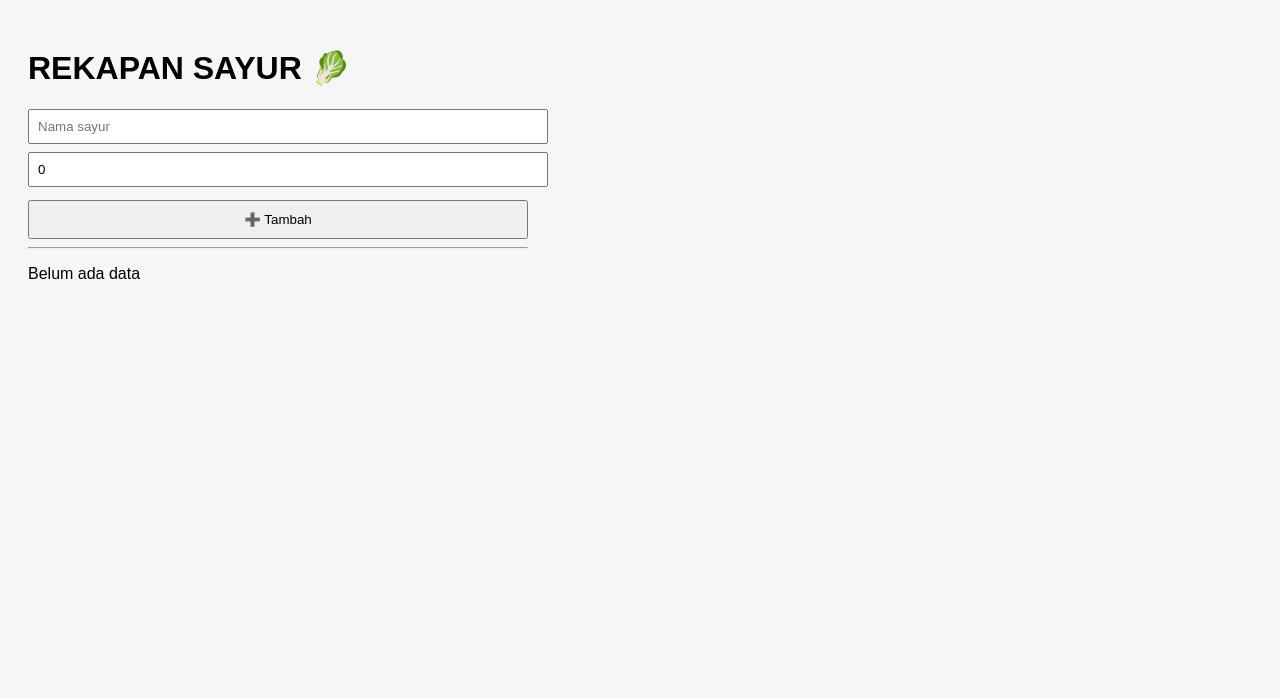
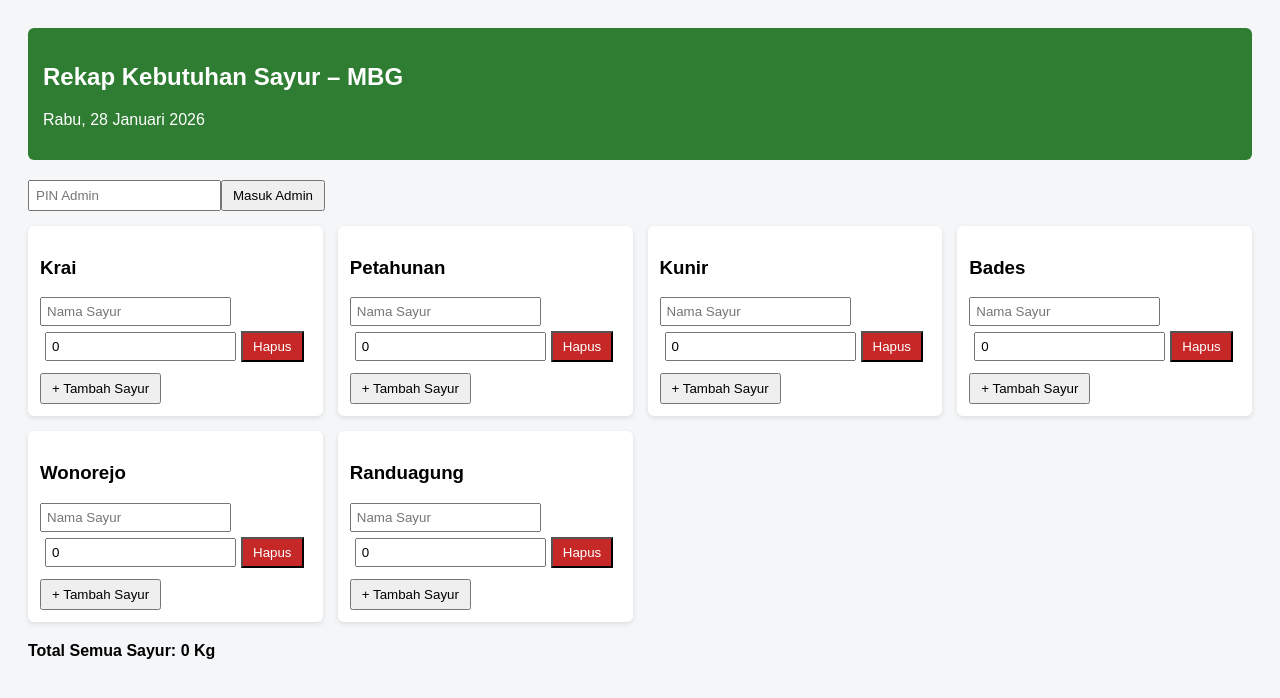
Before and after one commit to ruhulhayat01-ship-it/REKAPAN-SAYUR-1, a React (Vite) app: page / in a window 1280 px wide. Shown: the top 698 px of the page. Built offline with nearby package versions, Linux system fonts and the light colour scheme; the HTML template or start-up script is replaced by a standard one.

Commit message:
Update App.tsx

```diff
--- a/src/App.tsx
+++ b/src/App.tsx
@@ -1,72 +1,249 @@
-import { useState, useEffect } from "react";
+import { useEffect, useState } from "react";
 
-type Item = {
+/* ======================
+   KONFIGURASI
+====================== */
+const dapurList = [
+  "Krai",
+  "Petahunan",
+  "Kunir",
+  "Bades",
+  "Wonorejo",
+  "Randuagung",
+];
+
+const ADMIN_PIN = "1234"; // ganti PIN sesukamu
+const todayISO = new Date().toISOString().split("T")[0];
+
+const tanggalIndonesia = new Date().toLocaleDateString("id-ID", {
+  weekday: "long",
+  day: "numeric",
+  month: "long",
+  year: "numeric",
+});
+
+/* ======================
+   TYPE DATA
+====================== */
+type Sayur = {
   nama: string;
-  qty: number;
+  kg: number;
 };
 
+type Dapur = {
+  nama: string;
+  sayur: Sayur[];
+};
+
+/* ======================
+   APP
+====================== */
 export default function App() {
-  const [nama, setNama] = useState("");
-  const [qty, setQty] = useState<number>(0);
-  const [items, setItems] = useState<Item[]>([]);
+  /* ===== ADMIN ===== */
+  const [isAdmin, setIsAdmin] = useState(false);
+  const [pinInput, setPinInput] = useState("");
+  const [selectedDate, setSelectedDate] = useState(todayISO);
 
-  // ambil data lama
+  const dataKey = "MBG-" + selectedDate;
+
+  /* ===== DATA ===== */
+  const [data, setData] = useState<Dapur[]>(() => {
+    const saved = localStorage.getItem(dataKey);
+    if (saved) return JSON.parse(saved);
+
+    return dapurList.map((d) => ({
+      nama: d,
+      sayur: [{ nama: "", kg: 0 }],
+    }));
+  });
+
+  /* simpan otomatis */
   useEffect(() => {
-    const saved = localStorage.getItem("rekapan-sayur");
-    if (saved) setItems(JSON.parse(saved));
-  }, []);
+    localStorage.setItem(dataKey, JSON.stringify(data));
+  }, [data, dataKey]);
 
-  // simpan otomatis
+  /* ganti data saat ganti tanggal */
   useEffect(() => {
-    localStorage.setItem("rekapan-sayur", JSON.stringify(items));
-  }, [items]);
+    const saved = localStorage.getItem(dataKey);
+    if (saved) {
+      setData(JSON.parse(saved));
+    } else {
+      setData(
+        dapurList.map((d) => ({
+          nama: d,
+          sayur: [{ nama: "", kg: 0 }],
+        }))
+      );
+    }
+  }, [dataKey]);
 
-  const tambah = () => {
-    if (!nama || qty <= 0) return;
-    setItems([...items, { nama, qty }]);
-    setNama("");
-    setQty(0);
+  /* ===== HANDLER ===== */
+  const updateSayur = (
+    dIndex: number,
+    sIndex: number,
+    field: "nama" | "kg",
+    value: string
+  ) => {
+    const newData = [...data];
+    if (field === "kg") {
+      newData[dIndex].sayur[sIndex].kg = Number(value);
+    } else {
+      newData[dIndex].sayur[sIndex].nama = value;
+    }
+    setData(newData);
   };
 
-  const hapus = (i: number) => {
-    setItems(items.filter((_, index) => index !== i));
+  const tambahSayur = (dIndex: number) => {
+    const newData = [...data];
+    newData[dIndex].sayur.push({ nama: "", kg: 0 });
+    setData(newData);
   };
 
+  const hapusSayur = (dIndex: number, sIndex: number) => {
+    const newData = [...data];
+    newData[dIndex].sayur.splice(sIndex, 1);
+    setData(newData);
+  };
+
+  const totalKg = data.reduce(
+    (t, d) => t + d.sayur.reduce((s, x) => s + x.kg, 0),
+    0
+  );
+
+  /* ===== EXPORT ===== */
+  const exportExcel = () => {
+    let csv = "Tanggal,Dapur,Nama Sayur,Kg\n";
+    data.forEach((d) => {
+      d.sayur.forEach((s) => {
+        csv += `${selectedDate},${d.nama},${s.nama},${s.kg}\n`;
+      });
+    });
+
+    const blob = new Blob([csv], {
+      type: "text/csv;charset=utf-8;",
+    });
+    const url = URL.createObjectURL(blob);
+    const link = document.createElement("a");
+    link.href = url;
+    link.download = `Rekap-Sayur-${selectedDate}.csv`;
+    link.click();
+  };
+
+  /* ======================
+     UI
+  ====================== */
   return (
-    <div style={{ padding: 20, maxWidth: 500 }}>
-      <h1>REKAPAN SAYUR 🥬</h1>
+    <div className="app-container">
+      {/* HEADER */}
+      <div className="app-header">
+        <h2>Rekap Kebutuhan Sayur – MBG</h2>
+        <p>{tanggalIndonesia}</p>
+      </div>
 
-      <input
-        placeholder="Nama sayur"
-        value={nama}
-        onChange={(e) => setNama(e.target.value)}
-        style={{ width: "100%", padding: 8, marginBottom: 8 }}
-      />
+      {/* ADMIN PANEL */}
+      <div className="admin-panel">
+        {!isAdmin ? (
+          <>
+            <input
+              type="password"
+              placeholder="PIN Admin"
+              value={pinInput}
+              onChange={(e) => setPinInput(e.target.value)}
+            />
+            <button
+              onClick={() => {
+                if (pinInput === ADMIN_PIN) {
+                  setIsAdmin(true);
+                  setPinInput("");
+                } else {
+                  alert("PIN salah");
+                }
+              }}
+            >
+              Masuk Admin
+            </button>
+          </>
+        ) : (
+          <>
+            <strong>Mode Admin Aktif</strong>
+            <br />
+            <label>Pilih Tanggal: </label>
+            <input
+              type="date"
+              value={selectedDate}
+              onChange={(e) => setSelectedDate(e.target.value)}
+            />
+            <button
+              className="secondary"
+              style={{ marginLeft: 10 }}
+              onClick={() => {
+                setIsAdmin(false);
+                setSelectedDate(todayISO);
+              }}
+            >
+              Keluar Admin
+            </button>
+          </>
+        )}
+      </div>
 
-      <input
-        type="number"
-        placeholder="Jumlah (kg)"
-        value={qty}
-        onChange={(e) => setQty(Number(e.target.value))}
-        style={{ width: "100%", padding: 8, marginBottom: 8 }}
-      />
+      {/* GRID DAPUR */}
+      <div className="dapur-grid">
+        {data.map((d, dIndex) => (
+          <div className="dapur-card" key={dIndex}>
+            <h3>{d.nama}</h3>
 
-      <button onClick={tambah} style={{ padding: 10, width: "100%" }}>
-        ➕ Tambah
-      </button>
+            {d.sayur.map((s, sIndex) => (
+              <div key={sIndex} style={{ marginBottom: 6 }}>
+                <input
+                  placeholder="Nama Sayur"
+                  value={s.nama}
+                  onChange={(e) =>
+                    updateSayur(dIndex, sIndex, "nama", e.target.value)
+                  }
+                />
+                <input
+                  type="number"
+                  placeholder="Kg"
+                  value={s.kg}
+                  onChange={(e) =>
+                    updateSayur(dIndex, sIndex, "kg", e.target.value)
+                  }
+                  style={{ marginLeft: 5 }}
+                />
+                <button
+                  className="danger"
+                  style={{ marginLeft: 5 }}
+                  onClick={() => hapusSayur(dIndex, sIndex)}
+                >
+                  Hapus
+                </button>
+              </div>
+            ))}
 
-      <hr />
+            <button onClick={() => tambahSayur(dIndex)}>
+              + Tambah Sayur
+            </button>
+          </div>
+        ))}
+      </div>
 
-      {items.length === 0 && <p>Belum ada data</p>}
-
-      {items.map((item, i) => (
-        <div key={i} style={{ display: "flex", gap: 10, marginBottom: 6 }}>
-          <span style={{ flex: 1 }}>
-            {item.nama} — {item.qty} kg
-          </span>
-          <button onClick={() => hapus(i)}>❌</button>
-        </div>
-      ))}
+      {/* FOOTER */}
+      <div className="app-footer">
+        {isAdmin && (
+          <>
+            <button onClick={exportExcel} style={{ marginRight: 10 }}>
+              Export Excel
+            </button>
+            <button onClick={() => window.print()}>
+              Export PDF
+            </button>
+            <br />
+            <br />
+          </>
+        )}
+        Total Semua Sayur: {totalKg} Kg
+      </div>
     </div>
   );
 }
```
